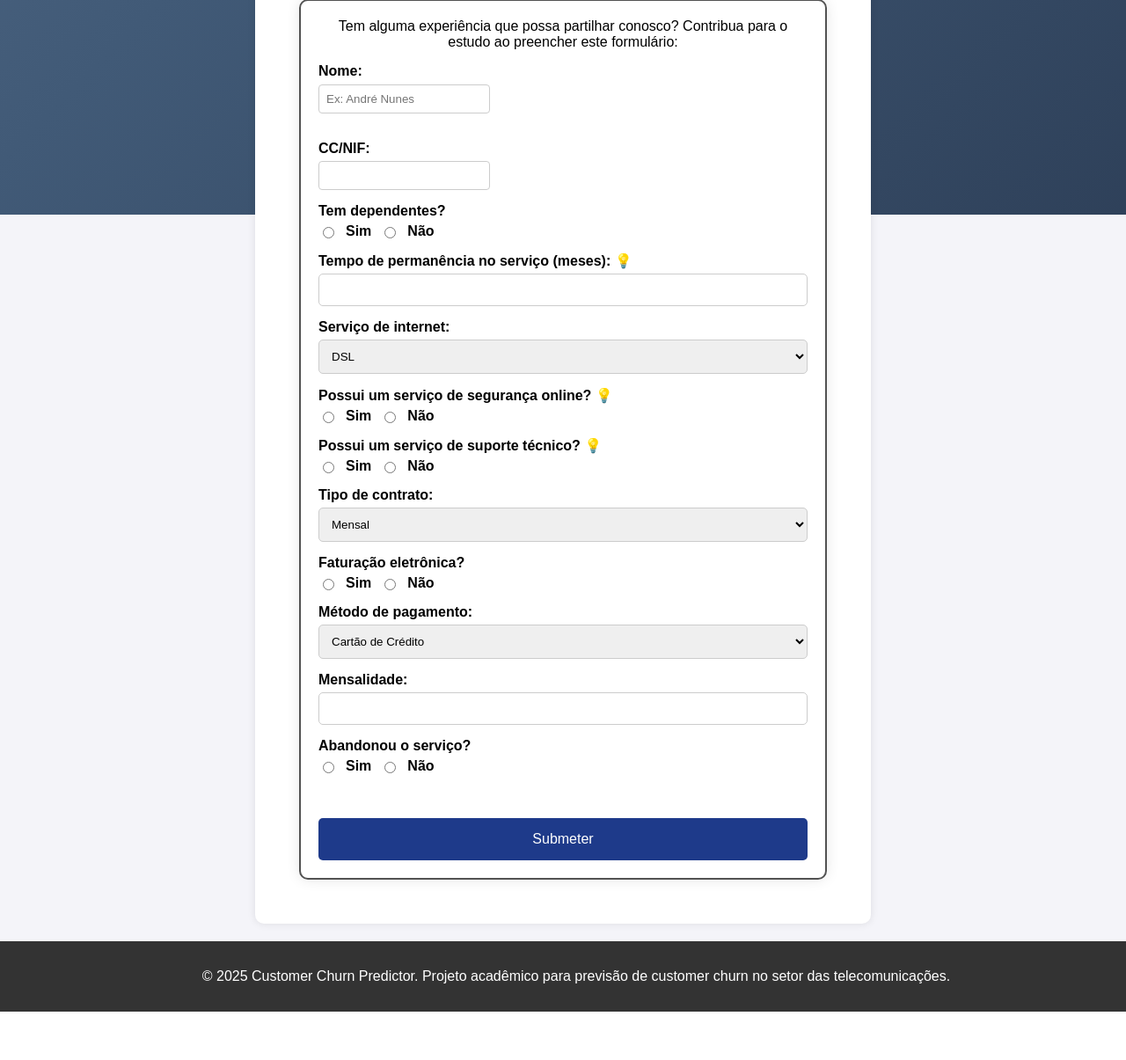
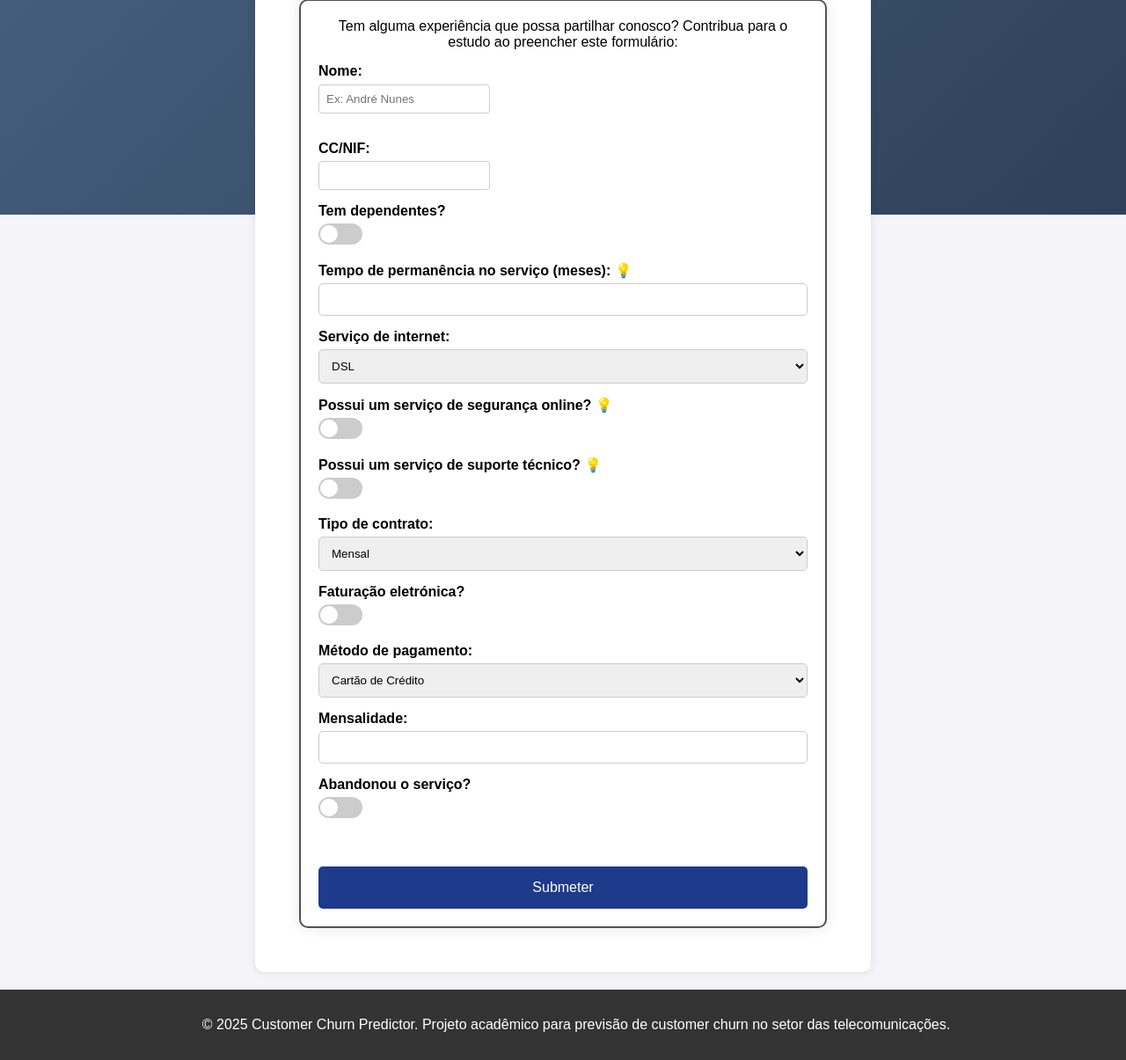
Before and after one commit to FranGoncal/ProjetoLEI, a Flask app: page /contacto in a window 1280 px wide. Shown: the part 556-1761 px from the top of the page at 88% size. Before the commit the page ends 1706 px from the top, so only its background shows below. Run offline with Flask 3, Linux system fonts and the light colour scheme; parts of the project's set-up code (start-up, migrations or seed data) failed here and were passed over; some libraries are stand-ins or nearby versions.

Commit message:
Input fix

```diff
--- a/Website/app.py
+++ b/Website/app.py
@@ -284,7 +284,7 @@ def manifest():
 @app.route('/submit-data', methods=['POST'])
 def submit_data():
     ### Captcha ###
-    captcha_response = request.form.get('g-recaptcha-response')
+    '''captcha_response = request.form.get('g-recaptcha-response')
     load_dotenv()
     secret = os.environ.get('RECAPTCHA_SECRET')
     verify_url = 'https://www.google.com/recaptcha/api/siteverify'
@@ -294,7 +294,7 @@ def submit_data():
 
     if not result.get('success', False):
         flash("Falha na verificação do CAPTCHA. Tente novamente.")
-        return redirect(url_for('preverCsv'))
+        return redirect(url_for('preverCsv'))'''
 
     ### CosmosBD ###
     data = request.form
--- a/Website/templates/contacto.html
+++ b/Website/templates/contacto.html
@@ -235,6 +235,46 @@
                 font-size: 1.5rem; /* Ajusta o tamanho da fonte para telas muito pequenas */
             }
         }
+        .switch {
+            position: relative;
+            display: inline-block;
+            width: 50px;
+            height: 24px;
+        }
+
+        .switch input { display: none; }
+
+        .slider {
+            position: absolute;
+            cursor: pointer;
+            background-color: #ccc;
+            transition: 0.4s;
+            top: 0;
+            left: 0;
+            right: 0;
+            bottom: 0;
+            border-radius: 24px;
+        }
+
+        .slider:before {
+            content: "";
+            position: absolute;
+            height: 20px;
+            width: 20px;
+            left: 2px;
+            bottom: 2px;
+            background-color: white;
+            transition: 0.4s;
+            border-radius: 50%;
+        }
+
+        input:checked + .slider {
+            background-color: #007bff;
+        }
+
+        input:checked + .slider:before {
+            transform: translateX(26px);
+        }
     </style>
 </head>
 <body>
@@ -389,12 +429,11 @@
 
             <div class="form-group">
                 <label>Tem dependentes?</label>
-                <div class="radio-group">
-                    <input type="radio" id="dependentsYes" name="dependents" value="yes" required>
-                    <label for="dependentsYes">Sim</label>
-                    <input type="radio" id="dependentsNo" name="dependents" value="no" required>
-                    <label for="dependentsNo">Não</label>
-                </div>
+                <label class="switch">
+                    <input type="checkbox" id="dependentsSwitch" data-target="dependentsHidden">
+                    <span class="slider"></span>
+                </label>
+                <input type="hidden" name="dependents" id="dependentsHidden" required>
             </div>
 
             <div class="form-group">
@@ -412,23 +451,33 @@
             </div>
 
             <div class="form-group">
-                <label>Possui um serviço de segurança online? <div class="tooltip">&#128161;<span class="tooltiptext">Atributo que descreve se o cliente está subscrito a um serviço adicional de segurança online.</span></div></label>
-                <div class="radio-group">
-                    <input type="radio" id="onlineSecurityYes" name="onlineSecurity" value="yes" required>
-                    <label for="onlineSecurityYes">Sim</label>
-                    <input type="radio" id="onlineSecurityNo" name="onlineSecurity" value="no" required>
-                    <label for="onlineSecurityNo">Não</label>
-                </div>
+                <label class="switch-label">Possui um serviço de segurança online?
+                    <div class="tooltip">&#128161;
+                      <span class="tooltiptext">Atributo que descreve se o cliente está subscrito a um serviço adicional de segurança online.</span>
+                    </div>
+                </label>
+
+                <label class="switch">
+                    <input type="checkbox" id="onlineSecuritySwitch" data-target="onlineSecurityHidden">
+                    <span class="slider"></span>
+                </label>
+
+                <input type="hidden" name="onlineSecurity" id="onlineSecurityHidden" required>
             </div>
 
             <div class="form-group">
-                <label>Possui um serviço de suporte técnico? <div class="tooltip">&#128161;<span class="tooltiptext">Atributo que descreve se o cliente está subscrito a um serviço adicional de suporte adicional de suporte da empresa.</span></div></label>
-                <div class="radio-group">
-                    <input type="radio" id="techSupportYes" name="techSupport" value="yes" required>
-                    <label for="techSupportYes">Sim</label>
-                    <input type="radio" id="techSupportNo" name="techSupport" value="no" required>
-                    <label for="techSupportNo">Não</label>
-                </div>
+                <label>Possui um serviço de suporte técnico?
+                    <div class="tooltip">&#128161;
+                        <span class="tooltiptext">Atributo que descreve se o cliente está subscrito a um serviço adicional de suporte adicional de suporte da empresa.</span>
+                    </div>
+                </label>
+
+
+                <label class="switch">
+                    <input type="checkbox" id="techSupportSwitch" data-target="techSupportHidden">
+                    <span class="slider"></span>
+                </label>
+                <input type="hidden" name="techSupport" id="techSupportHidden" required>
             </div>
 
             <div class="form-group">
@@ -441,13 +490,13 @@
             </div>
 
             <div class="form-group">
-                <label>Faturação eletrônica?</label>
-                <div class="radio-group">
-                    <input type="radio" id="paperlessBillingYes" name="paperlessBilling" value="yes" required>
-                    <label for="paperlessBillingYes">Sim</label>
-                    <input type="radio" id="paperlessBillingNo" name="paperlessBilling" value="no" required>
-                    <label for="paperlessBillingNo">Não</label>
-                </div>
+                <label>Faturação eletrónica?</label>
+
+                <label class="switch">
+                    <input type="checkbox" id="paperlessBillingSwitch" data-target="paperlessBillingHidden">
+                    <span class="slider"></span>
+                </label>
+                <input type="hidden" name="paperlessBilling" id="paperlessBillingHidden" required>
             </div>
 
             <div class="form-group">
@@ -467,12 +516,12 @@
 
             <div class="form-group">
                 <label>Abandonou o serviço?</label>
-                <div class="radio-group">
-                    <input type="radio" id="churnYes" name="churn" value="yes" required>
-                    <label for="churnYes">Sim</label>
-                    <input type="radio" id="churnNo" name="churn" value="no" required>
-                    <label for="churnNo">Não</label>
-                </div>
+
+                <label class="switch">
+                    <input type="checkbox" id="churngSwitch" data-target="churnHidden">
+                    <span class="slider"></span>
+                </label>
+                <input type="hidden" name="churn" id="churnHidden" required>
             </div>
 
 
@@ -507,6 +556,28 @@
 
         <!---<a href="/"><button>Página Inicial</button></a>--->
     </main>
+
+    <script>
+        // Atualiza todos os switches na inicialização e ao interagir
+        function updateSwitchValue(switchInput) {
+          const targetId = switchInput.getAttribute('data-target');
+          const target = document.getElementById(targetId);
+          if (target) {
+            target.value = switchInput.checked ? 'yes' : 'no';
+          }
+        }
+
+        // Inicialização ao carregar a página
+        window.addEventListener('DOMContentLoaded', function () {
+          const switches = document.querySelectorAll('input[type="checkbox"][data-target]');
+          switches.forEach(sw => {
+            // Valor inicial
+            updateSwitchValue(sw);
+            // Atualizar valor ao mudar
+            sw.addEventListener('change', () => updateSwitchValue(sw));
+          });
+        });
+    </script>
 
     <script>
         function toggleMenu() {
```
Also changed, not shown: Website/templates/previsao.html (+95 -26 lines).
